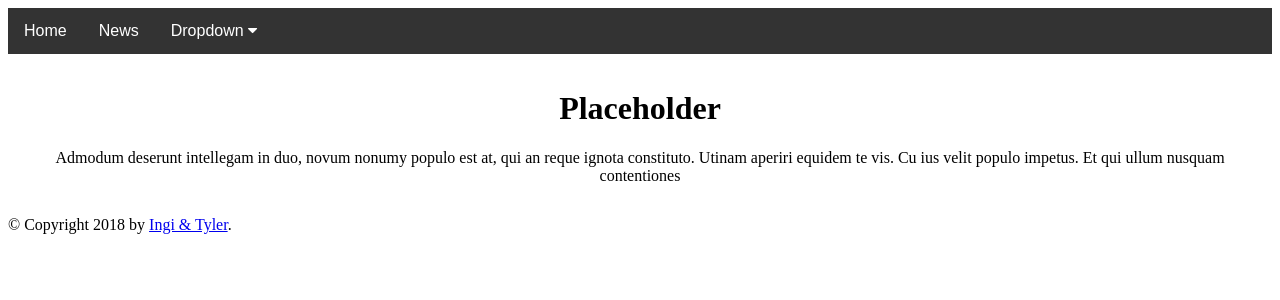
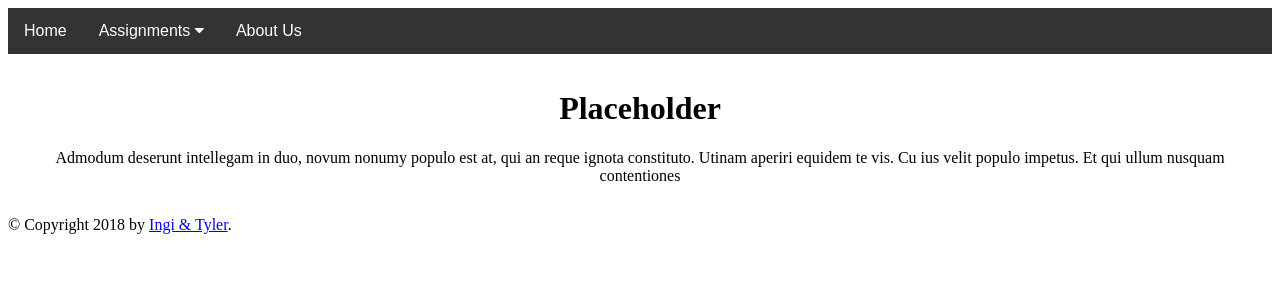
Before and after one commit to Flimster/Python_Group_Project, a Flask app: page / in a window 1280 px wide. Shown: the top 300 px of the page. Run offline with Flask 2, Linux system fonts and the light colour scheme.

Commit message:
Fixed the web UI

```diff
--- /dev/null
+++ b/thinkback/static/scripts/dropdown.js
@@ -0,0 +1,16 @@
+/* When the user clicks on the button,
+toggle between hiding and showing the dropdown content */
+console.log('got inside!')
+function myFunction() {
+    document.getElementById("myDropdown").classList.toggle("show");
+  }
+
+  // Close the dropdown if the user clicks outside of it
+  window.onclick = function(e) {
+    if (!e.target.matches('.dropbtn')) {
+    var myDropdown = document.getElementById("myDropdown");
+      if (myDropdown.classList.contains('show')) {
+        myDropdown.classList.remove('show');
+      }
+    }
+  }
--- a/thinkback/templates/base.html
+++ b/thinkback/templates/base.html
@@ -3,10 +3,9 @@
 <head>
 <meta charset="UTF-8">
 <meta name="viewport" content="width=device-width, initial-scale=1">
-<link rel="stylesheet" href="../static/styles/styles.css">
+<link rel="stylesheet" href="../static/styles/styles.css" type="text/css">
 <link rel="stylesheet" href="https://cdnjs.cloudflare.com/ajax/libs/font-awesome/4.7.0/css/font-awesome.min.css">
 <script src="http://code.jquery.com/jquery-latest.min.js" type="text/javascript"></script>
-<script src="script.js"></script>
 
 <title>ThinkBack</title>
 {% block head %}
@@ -15,37 +14,19 @@
 <body>
 
 <div class="navbar">
-  <a href="#home">Home</a>
-  <a href="#news">News</a>
+  <a href="index">Home</a>
     <div class="dropdown">
-  <button class="dropbtn" onclick="myFunction()">Dropdown
+        <button class="dropbtn" onclick="myFunction()">Assignments
             <i class="fa fa-caret-down"></i>
         </button>
             <div class="dropdown-content" id="myDropdown">
-    <a href="#">Link 1</a>
-    <a href="#">Link 2</a>
-    <a href="#">Link 3</a>
+                <a href="problems">Problems</a>
+                <a href="past_submissions">Past Submissions</a>
+                <a href="#">Placeholder</a>
             </div>
         </div>
+        <a href="about">About Us</a>
     </div>
-
-<script>
-/* When the user clicks on the button,
-toggle between hiding and showing the dropdown content */
-function myFunction() {
-  document.getElementById("myDropdown").classList.toggle("show");
-}
-
-// Close the dropdown if the user clicks outside of it
-window.onclick = function(e) {
-  if (!e.target.matches('.dropbtn')) {
-  var myDropdown = document.getElementById("myDropdown");
-    if (myDropdown.classList.contains('show')) {
-      myDropdown.classList.remove('show');
-    }
-  }
-}
-</script>
     <div class="banner" style="padding:15px; text-align:center;">
         <div class="banner-content">
             <h1>Placeholder</h1>
@@ -56,5 +37,6 @@ window.onclick = function(e) {
     <div id="footer">
         &copy; Copyright 2018 by <a href="https://github.com/Flimster/Python_Group_Project">Ingi & Tyler</a>.
     </div>
+<script type="text/javascript" src="../static/scripts/dropdown.js"></script>
 </body>
 </html>
--- a/thinkback/templates/index.html
+++ b/thinkback/templates/index.html
@@ -2,7 +2,6 @@
 <!DOCTYPE html>
 <html lang="en">
 	{% extends "base.html" %}
-	<link rel="stylesheet" href="../static/styles/styles.css">
 <head>
 
 </head>
```
Lines whose indentation alone changed are shown as unchanged.
